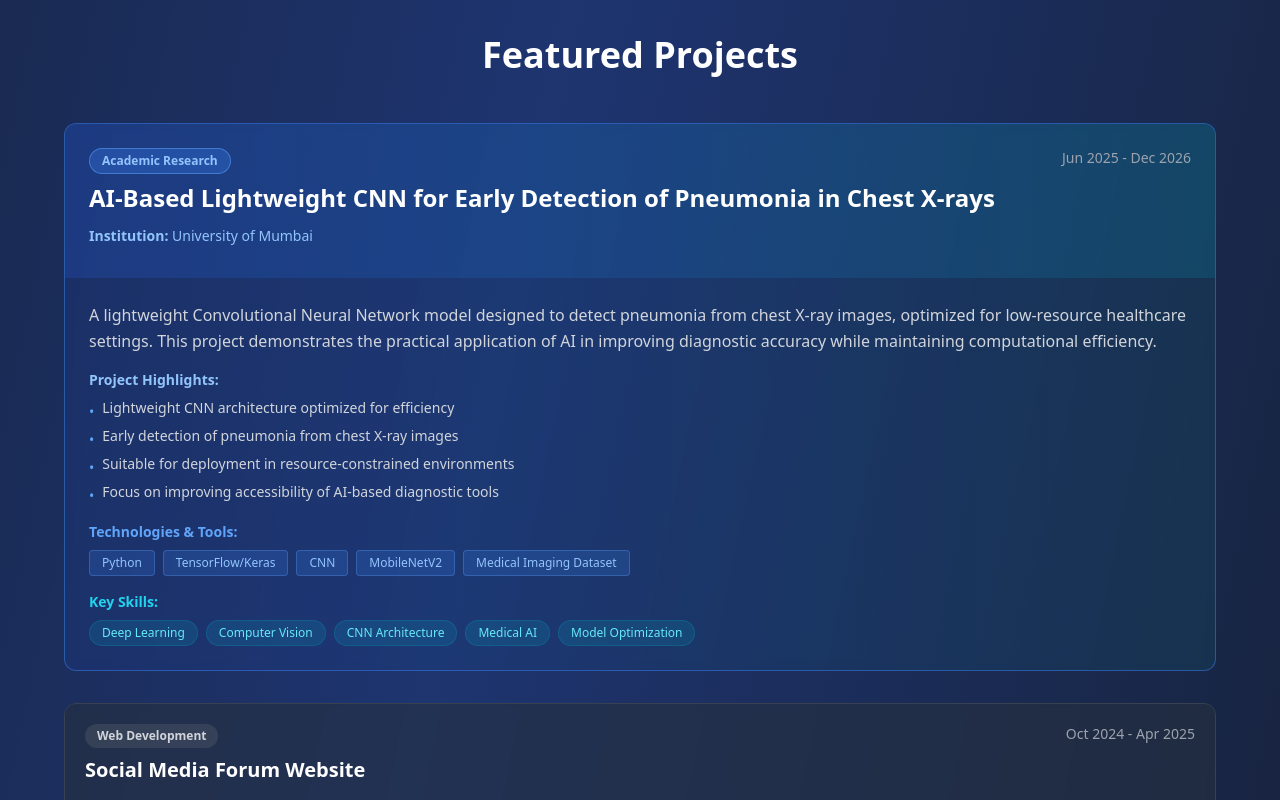
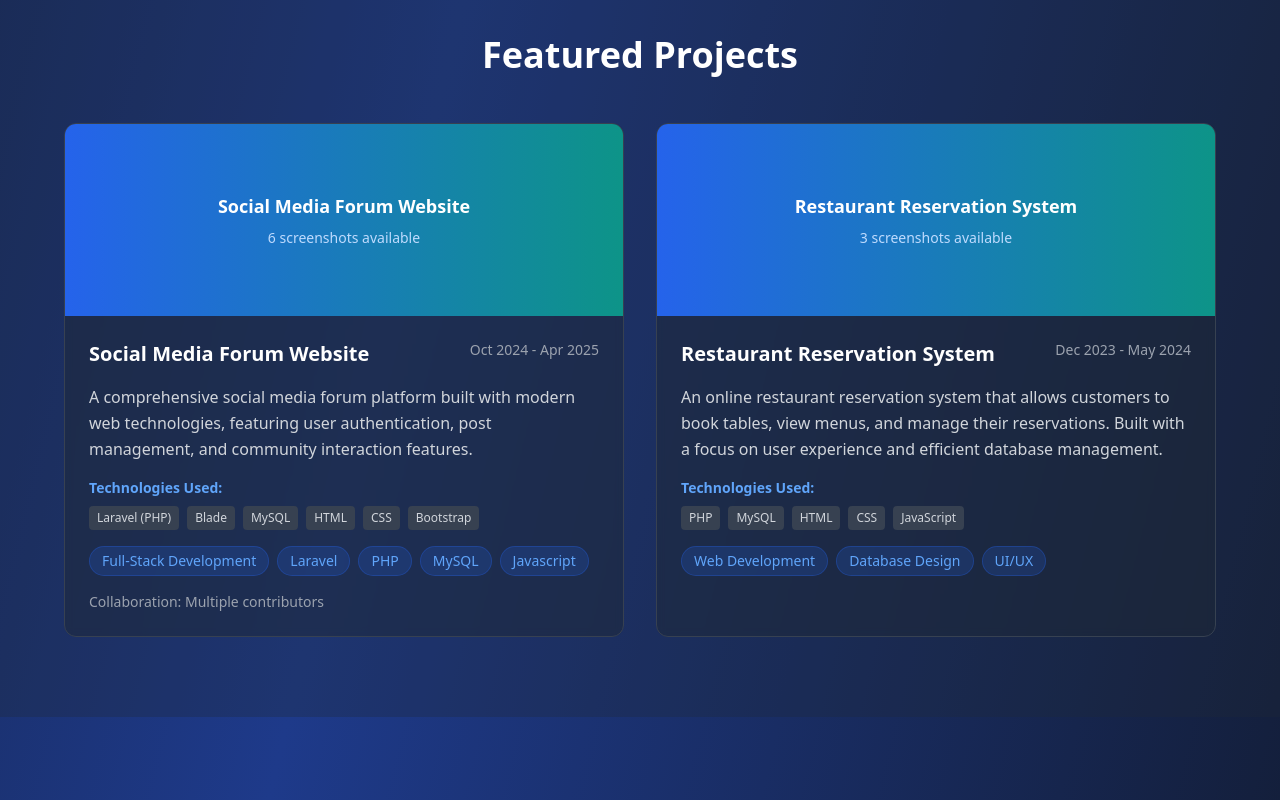
Before and after one commit to mriganko07/portfolio-website, a React (Vite) app: page / in a window 1280 px wide. Shown: the part 3360-4160 px from the top of the page. Built offline with nearby package versions, Linux system fonts and the light colour scheme.

Commit message:
Restored: Import from GitHub

```diff
--- a/src/components/Projects.tsx
+++ b/src/components/Projects.tsx
@@ -1,22 +1,6 @@
 
 const Projects = () => {
   const projects = [
-    {
-      title: "AI-Based Lightweight CNN for Early Detection of Pneumonia in Chest X-rays",
-      duration: "Jun 2025 - Dec 2026",
-      institution: "University of Mumbai",
-      description: "A lightweight Convolutional Neural Network model designed to detect pneumonia from chest X-ray images, optimized for low-resource healthcare settings. This project demonstrates the practical application of AI in improving diagnostic accuracy while maintaining computational efficiency.",
-      technologies: ["Python", "TensorFlow/Keras", "CNN", "MobileNetV2", "Medical Imaging Dataset"],
-      skills: ["Deep Learning", "Computer Vision", "CNN Architecture", "Medical AI", "Model Optimization"],
-      highlights: [
-        "Lightweight CNN architecture optimized for efficiency",
-        "Early detection of pneumonia from chest X-ray images",
-        "Suitable for deployment in resource-constrained environments",
-        "Focus on improving accessibility of AI-based diagnostic tools"
-      ],
-      featured: true,
-      type: "Academic Research"
-    },
     {
       title: "Social Media Forum Website",
       duration: "Oct 2024 - Apr 2025",
@@ -24,8 +8,7 @@ const Projects = () => {
       technologies: ["Laravel (PHP)", "Blade", "MySQL", "HTML", "CSS", "Bootstrap"],
       skills: ["Full-Stack Development", "Laravel", "PHP", "MySQL", "Javascript"],
       images: 6,
-      contributors: true,
-      type: "Web Development"
+      contributors: true
     },
     {
       title: "Restaurant Reservation System",
@@ -34,8 +17,7 @@ const Projects = () => {
       technologies: ["PHP", "MySQL", "HTML", "CSS", "JavaScript"],
       skills: ["Web Development", "Database Design", "UI/UX"],
       images: 3,
-      contributors: false,
-      type: "Web Development"
+      contributors: false
     }
   ];
 
@@ -44,80 +26,38 @@ const Projects = () => {
       <div className="max-w-6xl mx-auto">
         <h2 className="text-4xl font-bold text-white text-center mb-12">Featured Projects</h2>
 
-        <div className="space-y-8">
+        <div className="grid grid-cols-1 lg:grid-cols-2 gap-8">
           {projects.map((project, index) => (
-            <div
-              key={index}
-              className={`rounded-xl overflow-hidden border backdrop-blur-sm transition-all duration-300 ${
-                project.featured
-                  ? "bg-gradient-to-r from-blue-900/30 to-cyan-900/30 border-blue-500/50 hover:border-blue-400 lg:col-span-2"
-                  : "bg-gray-800/50 border-gray-700 hover:border-blue-500"
-              }`}
-            >
-              {/* Project Header with Type Badge */}
-              <div className={`${project.featured ? 'bg-gradient-to-r from-blue-600/20 to-cyan-600/20 p-6' : 'bg-gray-700/20 p-5'}`}>
-                <div className="flex justify-between items-start gap-4 mb-3">
-                  <div className="flex-1">
-                    <div className="flex items-center gap-2 mb-2">
-                      {project.type && (
-                        <span className={`text-xs font-semibold px-3 py-1 rounded-full ${
-                          project.featured
-                            ? "bg-blue-500/30 text-blue-300 border border-blue-400/50"
-                            : "bg-gray-600/50 text-gray-300"
-                        }`}>
-                          {project.type}
-                        </span>
-                      )}
-                    </div>
-                    <h3 className={`${project.featured ? 'text-2xl' : 'text-xl'} font-semibold text-white`}>
-                      {project.title}
-                    </h3>
+            <div key={index} className="bg-gray-800/50 backdrop-blur-sm rounded-xl overflow-hidden border border-gray-700 hover:border-blue-500 transition-colors duration-300">
+              {/* Project Image Placeholder */}
+              <div className="h-48 bg-gradient-to-r from-blue-600 to-teal-600 flex items-center justify-center">
+                <div className="text-center">
+                  <div className="text-white text-lg font-semibold mb-2">
+                    {project.title}
                   </div>
-                  <span className="text-sm text-gray-400 whitespace-nowrap">{project.duration}</span>
+                  <div className="text-blue-200 text-sm">
+                    {project.images} screenshots available
+                  </div>
+                </div>
+              </div>
+
+              <div className="p-6">
+                <div className="flex justify-between items-start mb-4">
+                  <h3 className="text-xl font-semibold text-white">{project.title}</h3>
+                  <span className="text-gray-400 text-sm">{project.duration}</span>
                 </div>
 
-                {project.institution && (
-                  <div className="text-sm text-blue-300 mb-2">
-                    <span className="font-semibold">Institution:</span> {project.institution}
-                  </div>
-                )}
-              </div>
-
-              {/* Project Content */}
-              <div className="p-6 space-y-4">
-                <p className={`${project.featured ? 'text-base' : 'text-sm'} text-gray-300 leading-relaxed`}>
+                <p className="text-gray-300 leading-relaxed mb-4">
                   {project.description}
                 </p>
 
-                {/* Highlights for featured project */}
-                {project.highlights && (
-                  <div className="space-y-2">
-                    <h4 className="text-sm font-semibold text-blue-300">Project Highlights:</h4>
-                    <ul className="space-y-1 text-sm text-gray-300">
-                      {project.highlights.map((highlight, hIndex) => (
-                        <li key={hIndex} className="flex items-start gap-2">
-                          <span className="text-blue-400 mt-1">•</span>
-                          <span>{highlight}</span>
-                        </li>
-                      ))}
-                    </ul>
-                  </div>
-                )}
-
-                {/* Technologies */}
-                <div>
-                  <h4 className={`${project.featured ? 'text-sm' : 'text-xs'} font-semibold text-blue-400 mb-2`}>
-                    Technologies & Tools:
-                  </h4>
+                <div className="mb-4">
+                  <h4 className="text-sm font-semibold text-blue-400 mb-2">Technologies Used:</h4>
                   <div className="flex flex-wrap gap-2">
                     {project.technologies.map((tech, techIndex) => (
                       <span
                         key={techIndex}
-                        className={`px-3 py-1 rounded text-xs font-medium ${
-                          project.featured
-                            ? "bg-blue-500/20 text-blue-300 border border-blue-400/30"
-                            : "bg-gray-700 text-gray-300 border border-gray-600"
-                        }`}
+                        className="bg-gray-700 text-gray-300 px-2 py-1 rounded text-xs"
                       >
                         {tech}
                       </span>
@@ -125,20 +65,12 @@ const Projects = () => {
                   </div>
                 </div>
 
-                {/* Skills */}
-                <div>
-                  <h4 className={`${project.featured ? 'text-sm' : 'text-xs'} font-semibold text-cyan-400 mb-2`}>
-                    Key Skills:
-                  </h4>
+                <div className="mb-4">
                   <div className="flex flex-wrap gap-2">
                     {project.skills.map((skill, skillIndex) => (
                       <span
                         key={skillIndex}
-                        className={`px-3 py-1 rounded-full text-xs font-medium ${
-                          project.featured
-                            ? "bg-cyan-600/20 text-cyan-300 border border-cyan-600/30"
-                            : "bg-blue-600/20 text-blue-400 border border-blue-600/30"
-                        }`}
+                        className="bg-blue-600/20 text-blue-400 px-3 py-1 rounded-full text-sm border border-blue-600/30"
                       >
                         {skill}
                       </span>
@@ -147,7 +79,7 @@ const Projects = () => {
                 </div>
 
                 {project.contributors && (
-                  <div className="text-gray-400 text-xs pt-2 border-t border-gray-700/50">
+                  <div className="text-gray-400 text-sm">
                     <span className="font-medium">Collaboration:</span> Multiple contributors
                   </div>
                 )}
```
